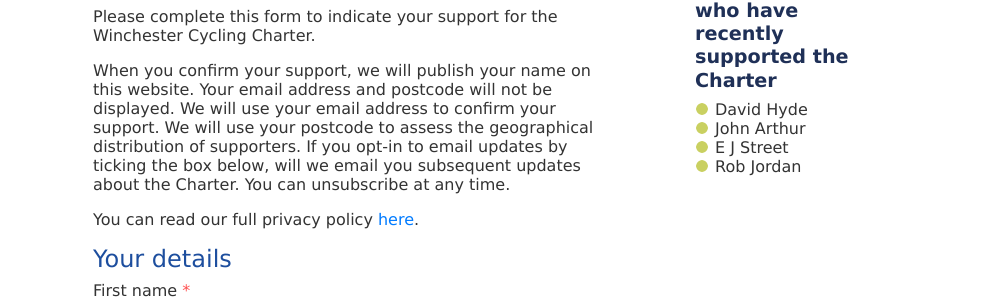
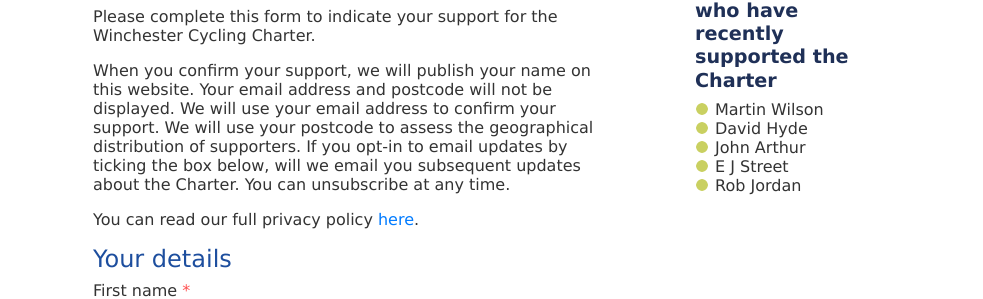
Before and after one commit to winchestercyclingcharter/winchestercyclingcharter.github.io, a Jekyll site: the page built from ind-page.md, in a window 1280 px wide. Shown: the part 305-604 px from the top of the page, without its empty margins (148-1131 px from the left). Built offline with Jekyll 4.4.1, drawn with Linux system fonts in a browser that asks for light colours; nearby versions of some CDN libraries.

Commit message:
Update people.yml

```diff
--- a/_data/people.yml
+++ b/_data/people.yml
@@ -3,3 +3,4 @@ people:
 - { lastname: Street, firstname: E J, dt: 20210214-221729-586665 }
 - { lastname: Arthur, firstname: John, dt: 20210215-154511-219011 }
 - { lastname: Hyde, firstname: David, dt: 20210215-155725-217965 }
+- { lastname: Wilson, firstname: Martin, dt: 20210215-172807-610458 }
```
